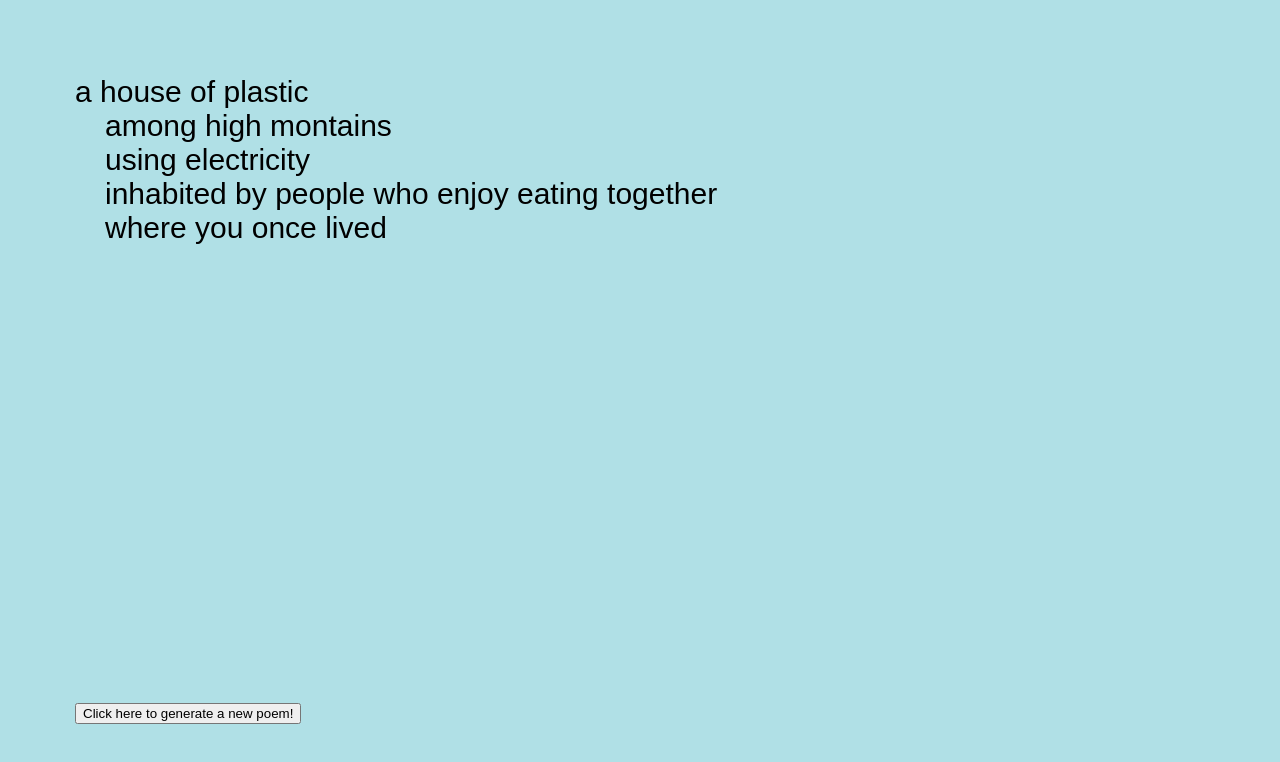
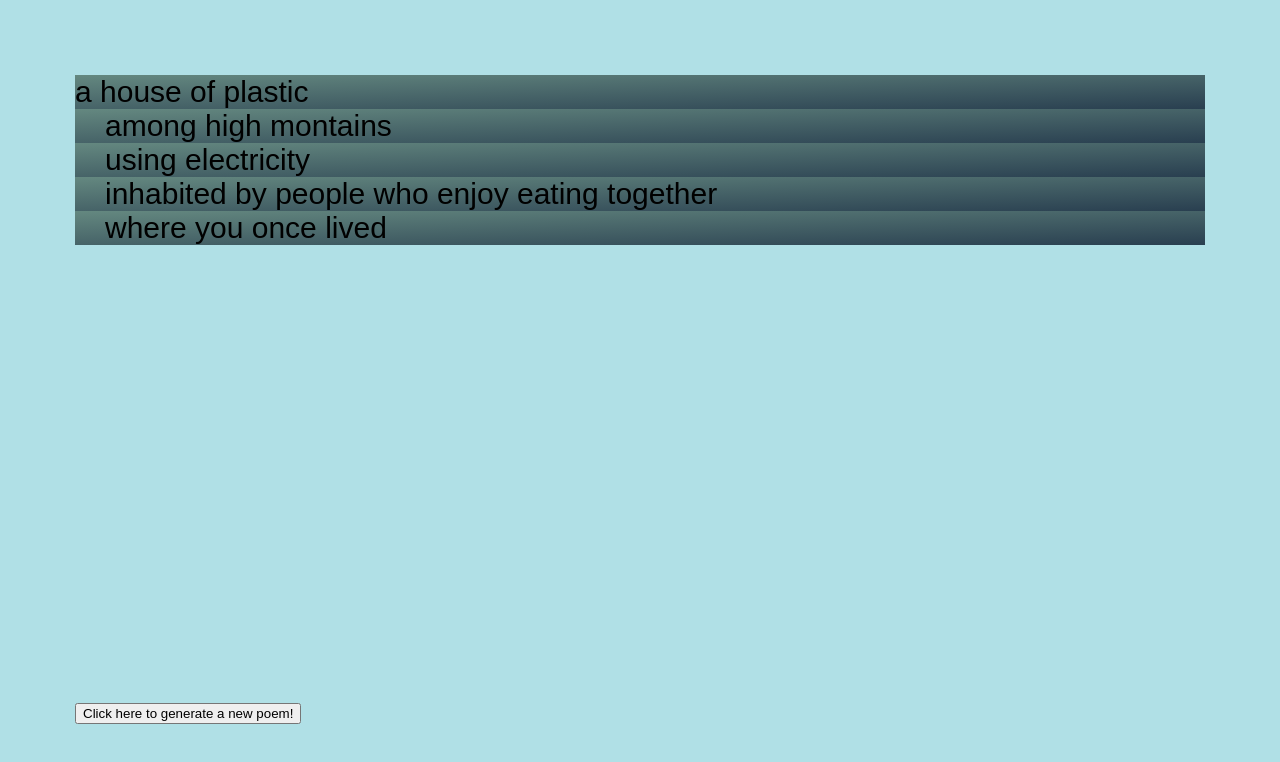
Before and after one commit to ssukin/interactive, a plain HTML site: page a-house-of-dust.html in a window 1280 px wide. Drawn offline with nearby package versions, Linux system fonts and the light colour scheme.

Commit message:
changed text background

```diff
--- a/a-house-of-dust.html
+++ b/a-house-of-dust.html
@@ -23,8 +23,6 @@
 			font-family: "Arial Rounded MT Bold", "Helvetica Rounded", Arial, sans-serif;
 		}
 
-
-
 		.button-container {
 			position: fixed;
 			bottom: 75px;
@@ -32,23 +30,42 @@
 		}
 
 		.list-one {
-
+		  background: #466368;
+		  background: -webkit-linear-gradient(to right bottom, #648880, #293f50);
+		  background:    -moz-linear-gradient(to right bottom, #648880, #293f50);
+		  background:         linear-gradient(to right bottom, #648880, #293f50);
 		}
 
 		.list-two {
 			text-indent: 1em;
+			background: #466368;
+		 	background: -webkit-linear-gradient(to right bottom, #648880, #293f50);
+		 	background:    -moz-linear-gradient(to right bottom, #648880, #293f50);
+		  	background:         linear-gradient(to right bottom, #648880, #293f50);
 		}
 
 		.list-three {
 			text-indent: 1em;
+			background: #466368;
+		  	background: -webkit-linear-gradient(to right bottom, #648880, #293f50);
+		  	background:    -moz-linear-gradient(to right bottom, #648880, #293f50);
+		  	background:         linear-gradient(to right bottom, #648880, #293f50);
 		}
 
 		.list-four {
 			text-indent: 1em;
+			background: #466368;
+		  	background: -webkit-linear-gradient(to right bottom, #648880, #293f50);
+		  	background:    -moz-linear-gradient(to right bottom, #648880, #293f50);
+		  	background:         linear-gradient(to right bottom, #648880, #293f50);
 		}
 
 		.list-five {
 			text-indent: 1em;
+			background: #466368;
+		  	background: -webkit-linear-gradient(to right bottom, #648880, #293f50);
+		  	background:    -moz-linear-gradient(to right bottom, #648880, #293f50);
+		  	background:         linear-gradient(to right bottom, #648880, #293f50);
 		}
 
 	</style>
@@ -201,6 +218,7 @@
 	<!--
 	This is the button.
 	-->
+
 	<div class="button-container">
 		<button>Click here to generate a new poem!</button>
 	</div>
```
Also changed, not shown: house.png (added).
